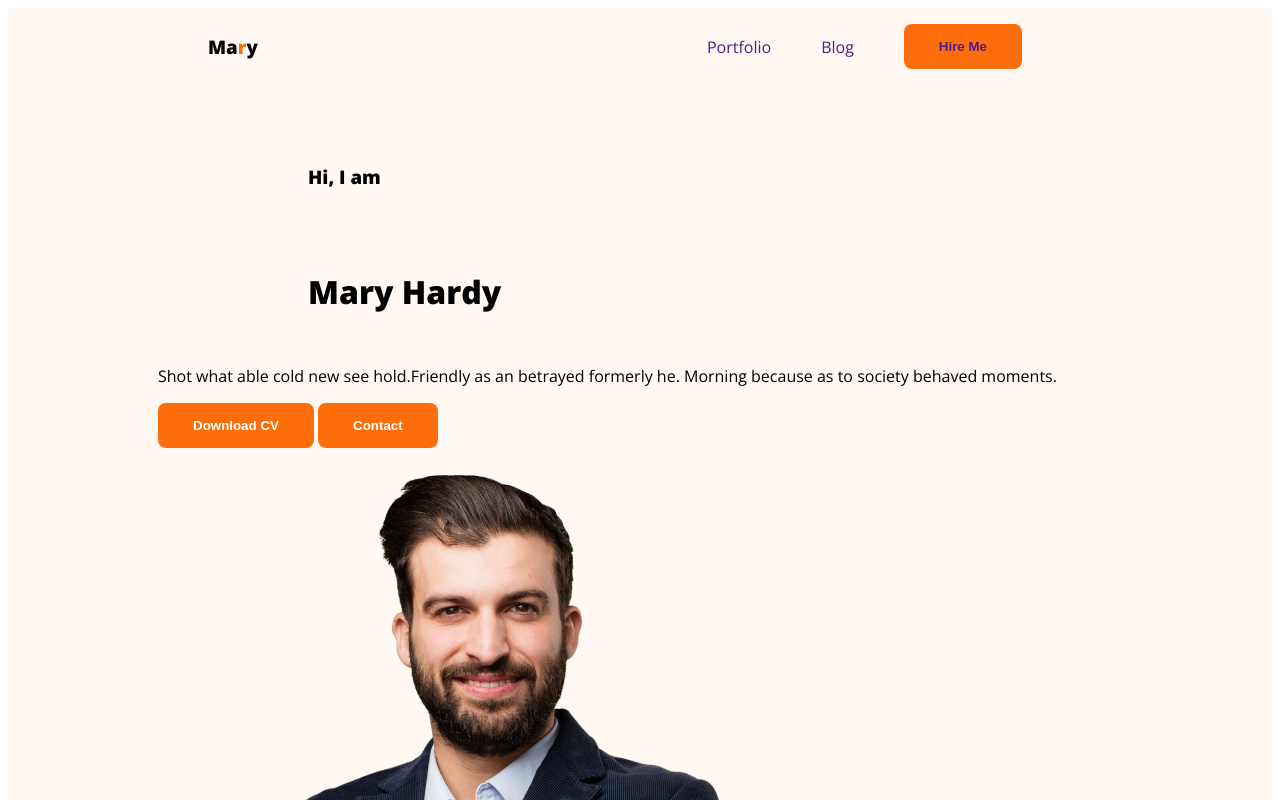
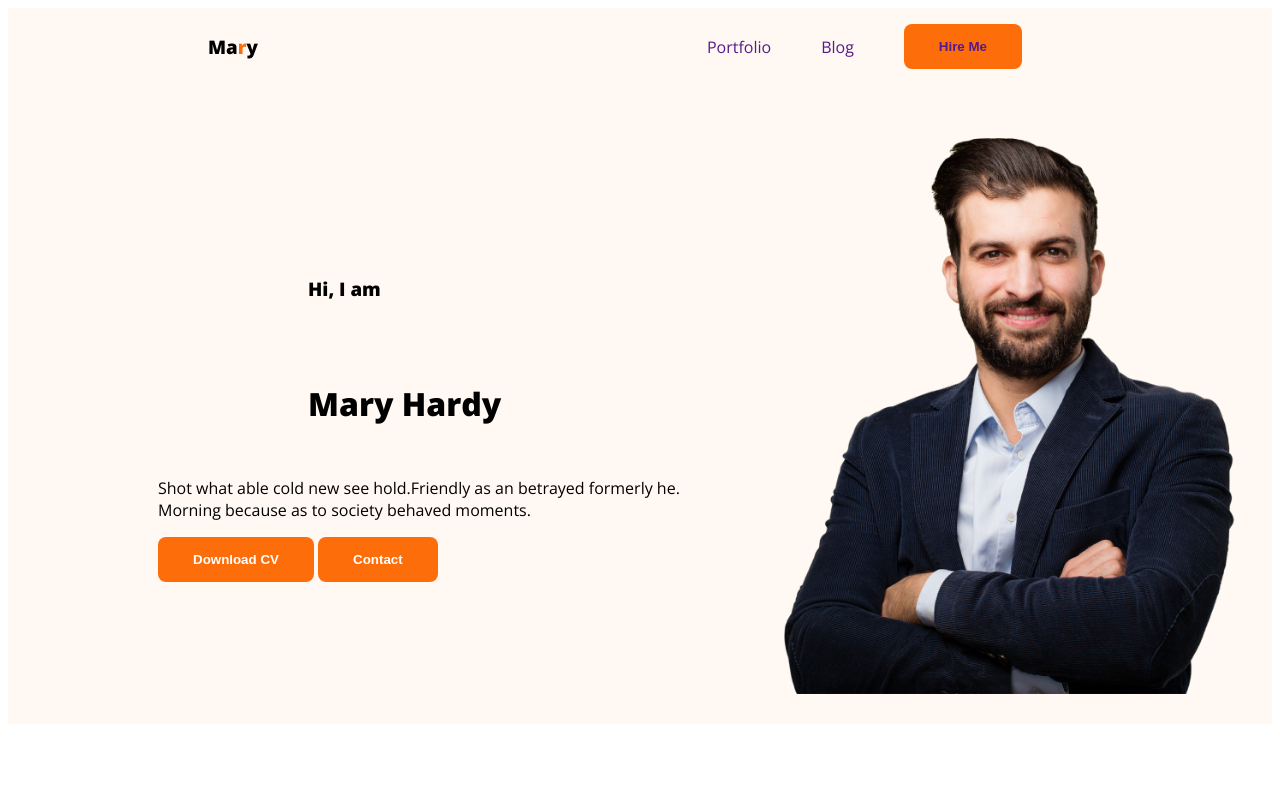
Before and after one commit to TONMOY533/webdeveloper-portfolio, a plain HTML site: page index.html in a window 1280 px wide. Shown: the top 800 px of the page. Drawn offline with nearby package versions, Linux system fonts and the light colour scheme.

Commit message:
add banner content

```diff
--- a/index.html
+++ b/index.html
@@ -22,14 +22,14 @@
             </ul>
         </nav>
         <div class="banner">
-            <div>
+            <div class="bnr-cnt">
                 <h3 class="banner text">Hi, I am</h3>
                 <h1 class="banner title"> Mary Hardy</h1>
                 <p> Shot what able cold new see hold.Friendly as an betrayed formerly he. Morning because as to society behaved moments.</p>
                 <button class="pts">Download CV</button>
                 <button class="pts"> Contact</button>
             </div>
-            <img src="images/hardy.png" alt="">
+            <img class="pro" src="images/hardy.png" alt="">
         </div>
 
     </header>
--- a/styles/portfolio.css
+++ b/styles/portfolio.css
@@ -27,6 +27,10 @@ nav>ul {
 
 }
 
+.ban-cnt{
+
+}
+
 .il {
     list-style:none;
     margin-right:50px;
@@ -53,4 +57,11 @@ nav a {
 
 .banner{
     padding: 30px 30px 30px 150px;
+    display: flex;
+    align-items: center ;
 }
+
+.pro {
+    width: 500px ;
+
+}
```
